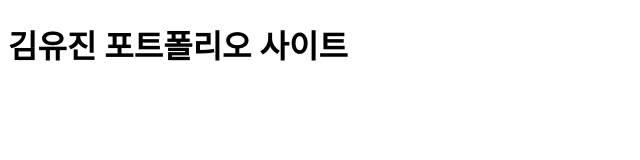
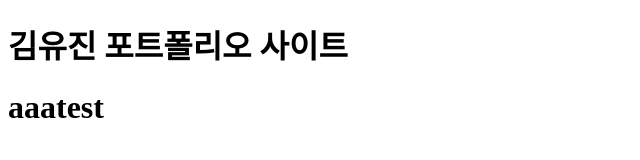
Before and after one commit to kimyj09030/kimyj09030.github.io, a plain HTML site: page index.html in a window 1280 px wide. Shown: the whole page, without its empty margins (0-640 px from the left). Drawn offline with Linux system fonts and the light colour scheme.

Commit message:
Update index.html

```diff
--- a/index.html
+++ b/index.html
@@ -9,6 +9,6 @@
 <body>
 
         <h1>김유진 포트폴리오 사이트</h1>
-
+        <h1>aaatest</h1>
 </body>
 </html>
```
